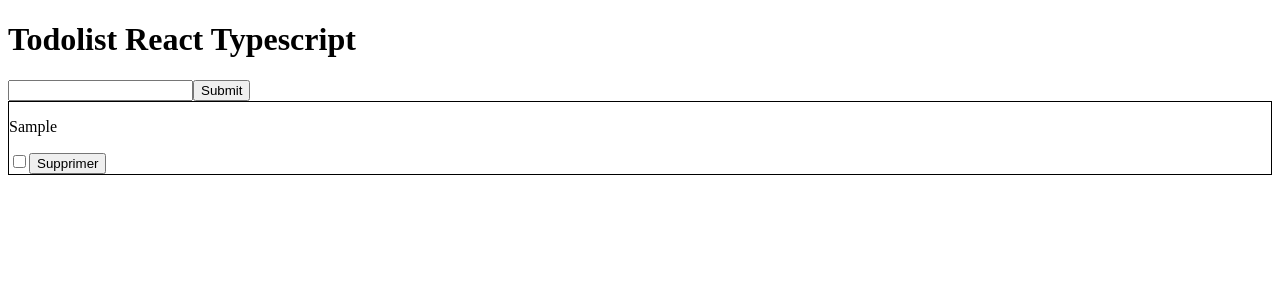
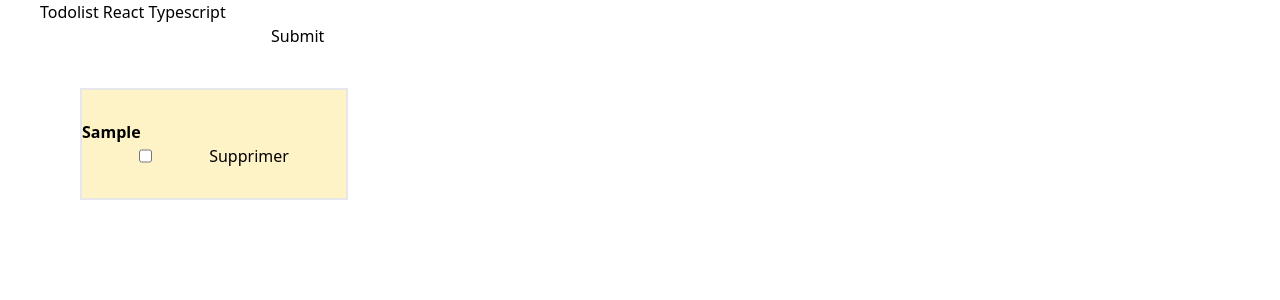
Before and after one commit to julien-go/React-TS-Todolist, a React (Vite) app: page / in a window 1280 px wide. Both pictures are taken after typing "Sample" into the empty fields and a click on the input "Submit". Shown: the top 300 px of the page. Built offline with nearby package versions, Linux system fonts and the light colour scheme.

Commit message:
tests tailwindCss

```diff
--- a/package.json
+++ b/package.json
@@ -16,6 +16,9 @@
     "@types/react": "^18.0.27",
     "@types/react-dom": "^18.0.10",
     "@vitejs/plugin-react": "^3.1.0",
+    "autoprefixer": "^10.4.13",
+    "postcss": "^8.4.21",
+    "tailwindcss": "^3.2.7",
     "typescript": "^4.9.3",
     "vite": "^4.1.0"
   }
--- /dev/null
+++ b/postcss.config.cjs
@@ -0,0 +1,6 @@
+module.exports = {
+  plugins: {
+    tailwindcss: {},
+    autoprefixer: {},
+  },
+}
--- a/src/AddTodo.tsx
+++ b/src/AddTodo.tsx
@@ -15,8 +15,11 @@ export const AddTodo =({addTodo}: Props)=> {
 
 	const submit = (e: React.FormEvent<HTMLFormElement>) => {
 		e.preventDefault()
-	  	addTodo(newTodo)
-	  	setNewTodo('')
+		if(newTodo !== ''){
+			addTodo(newTodo)
+	  		setNewTodo('')
+		}
+
 	  }
 
 	return (
--- a/src/App.tsx
+++ b/src/App.tsx
@@ -2,6 +2,7 @@ import { useState, useEffect} from 'react'
 import { AddTodo } from './AddTodo'
 import { List } from './List'
 import type { TodoType, TodoListType } from './@types/todo'
+import './index.css'
 
 function App() {
 
@@ -30,7 +31,7 @@ function App() {
   })
 
   return (
-        <div className="App">
+        <div className="App mr-10 ml-10">
           <h1>Todolist React Typescript</h1>
           <AddTodo addTodo={addTodo}/>
           <List todos={todos} handleStatus={handleStatus} removeTodo={removeTodo}/>
--- a/src/List.tsx
+++ b/src/List.tsx
@@ -14,13 +14,16 @@ export const List =({todos, handleStatus, removeTodo}: Props)=> {
 	}
 
 	return (
-		<div>
+		<div className='grid grid-cols-4 gap-4 m-10'>
 			{todos.map((todo, id) => {
 				return (
-					<div key={id} style={{border: 'black 1px solid'}}>
-						<p>{todo.task}</p>
-						<input type='checkbox' checked={todo.status} onChange={() => checkUncheck(id)}/>
-						<button onClick={() => removeTodo(id)}>Supprimer</button>
+					<div key={id} className="bg-amber-100 h-28 border-solid border-2 border-dark-500 flex flex-col justify-center">
+						<p className="text-1xl font-bold">{todo.task}</p>
+						<div className='flex justify-evenly'>
+							<input className='' type='checkbox' checked={todo.status} onChange={() => checkUncheck(id)}/>
+							<button onClick={() => removeTodo(id)}>Supprimer</button>
+						</div>
+
 					</div>
 				)
 			})}
--- /dev/null
+++ b/src/index.css
@@ -0,0 +1,3 @@
+@tailwind base;
+@tailwind components;
+@tailwind utilities;
--- /dev/null
+++ b/tailwind.config.cjs
@@ -0,0 +1,11 @@
+/** @type {import('tailwindcss').Config} */
+module.exports = {
+  content: [
+    "./index.html",
+    "./src/**/*.{js,ts,jsx,tsx}",
+  ],
+  theme: {
+    extend: {},
+  },
+  plugins: [],
+}
```
Also changed, not shown: src/App.css (deleted), 2 other files (tests, documents, lock files or other folders).
